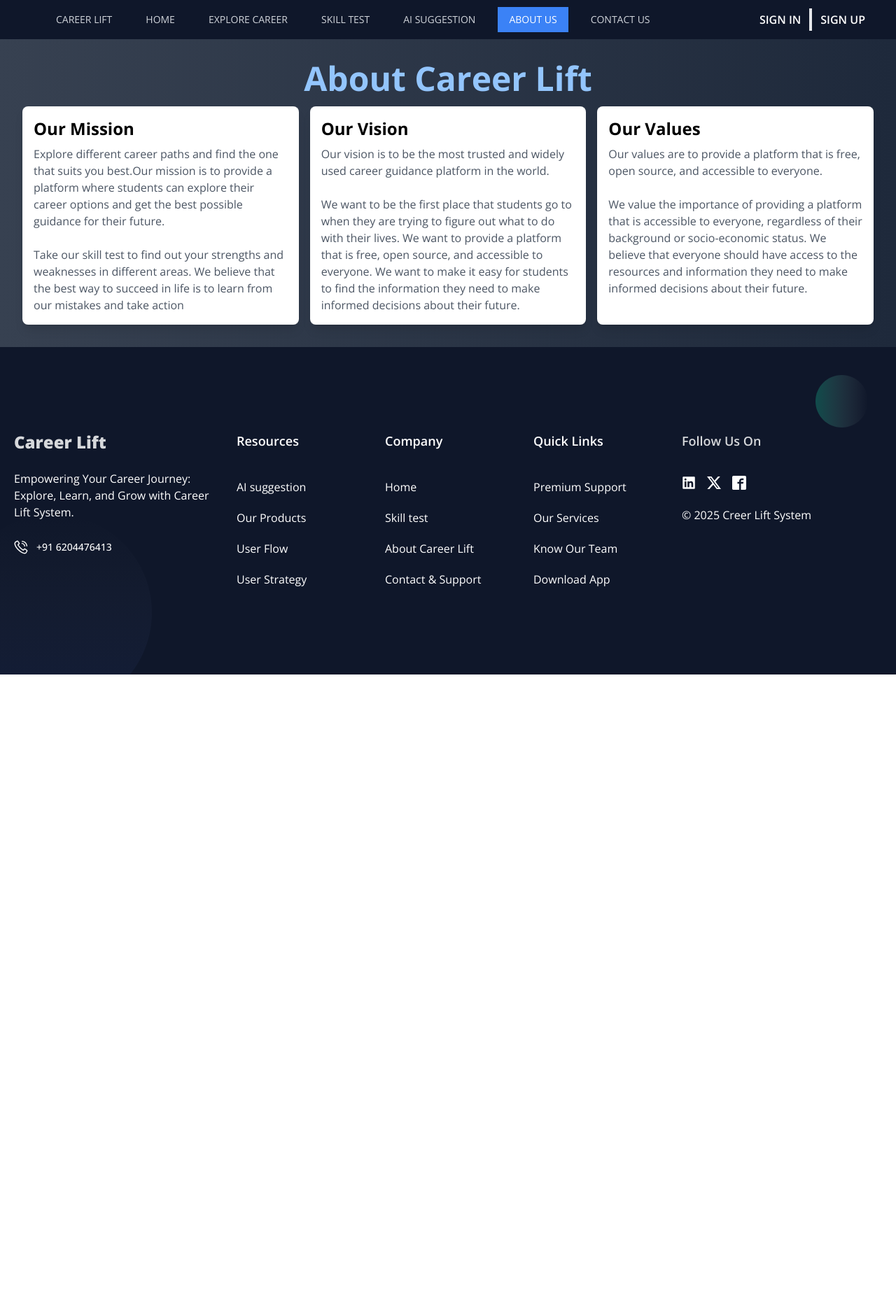
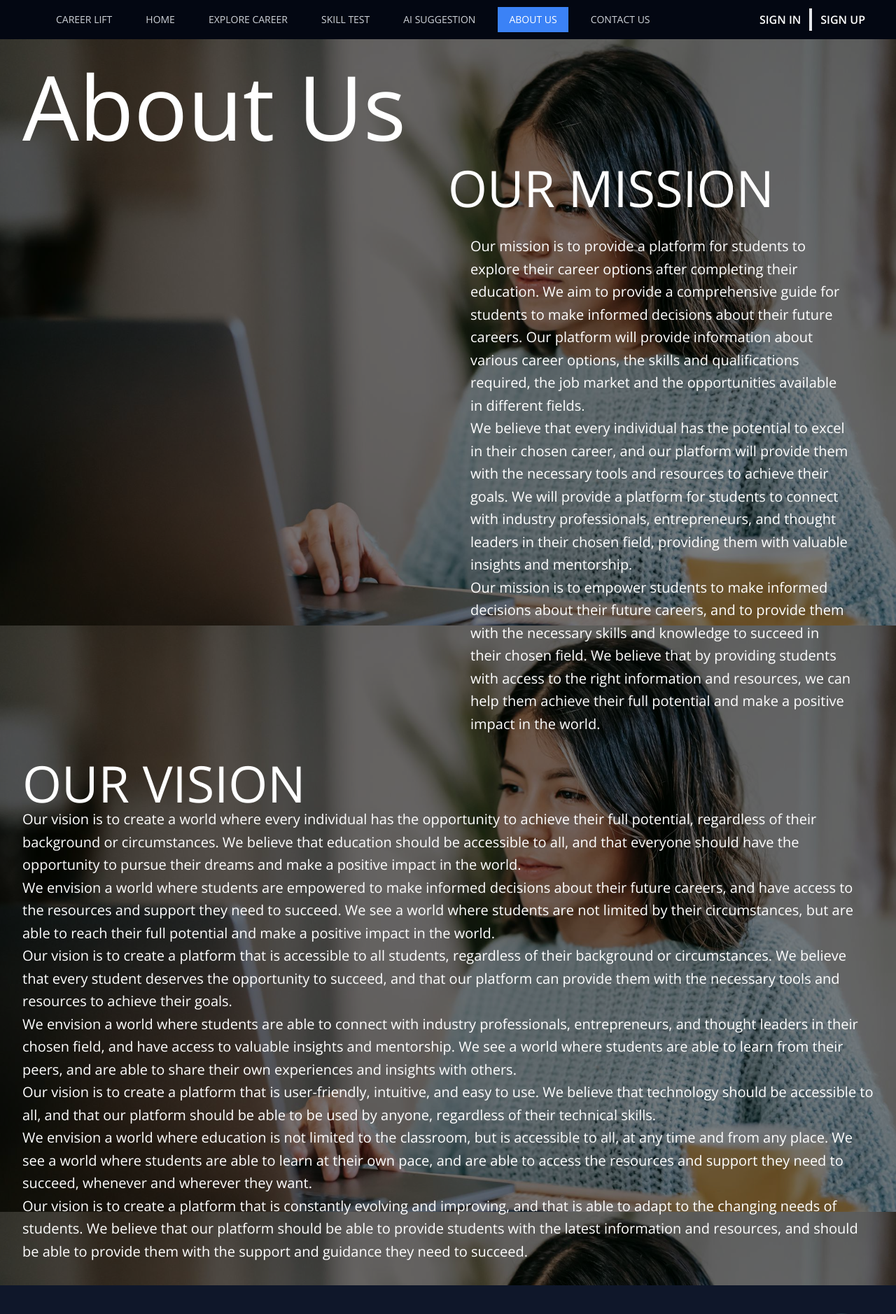
Before and after one commit to shiba-murmu/final-year, a React (Vite) app: page /About in a window 1280 px wide. Shown: the top 1878 px of the page at 70% size. Before the commit the page ends 964 px from the top, so only its background shows below. Built offline with nearby package versions, Linux system fonts and the light colour scheme; a web font is replaced by a local one.

Commit message:
changes about page and some modification in header and one background image is added in the about us page.

```diff
--- a/src/components/Header.jsx
+++ b/src/components/Header.jsx
@@ -89,7 +89,7 @@ function classNames(...classes) {
 function HeaderOptionsParts() {
   return (
     <>
-      <Disclosure as="nav" className="bg-slate-900">
+      <Disclosure as="nav" className="bg-gray-950 ">
         <div className="mx-auto max-w-7xl px-2 sm:px-6 lg:px-8">
           <div className="relative flex h-14 items-center justify-between">
             <div className="absolute inset-y-0 left-0 flex items-center sm:hidden ">
--- a/src/pages/About.jsx
+++ b/src/pages/About.jsx
@@ -1,8 +1,7 @@
 import React from "react";
-
+import "./about.css";
 function Card(props) {
   return (
-
     <>
       <div className="bg-white p-4 rounded-lg shadow-lg">
         <div className="text-2xl font-bold mb-2">{props.heading}</div>
@@ -10,49 +9,109 @@ function Card(props) {
         <p className="text-gray-600 mt-6">{props.text2}</p>
       </div>
     </>
-
   );
 }
 function About() {
   return (
+    <>
+      <div className="back  w-full h-auto  shadow-lg p-8 flex flex-col justify-center">
+        <div className="text-9xl font-thin text-white  mb-4">About Us</div>
 
-    <>
-      <div className="bg-gradient-bg2 h-auto  shadow-lg p-8 flex flex-col items-center justify-center">
-        <div className="text-5xl  font-bold text-blue-300 mb-4">
-          About Career Lift
+        <div className="flex">
+          <div className="w-1/2">{/* Content for the first half */}</div>
+          <div className="w-1/2">
+            <span className="text-7xl text-white font-thin">OUR MISSION</span>
+            <div className="bg-transparent p-8">
+              <p className="text-white text-xl leading-relaxed">
+                Our mission is to provide a platform for students to explore
+                their career options after completing their education. We aim to
+                provide a comprehensive guide for students to make informed
+                decisions about their future careers. Our platform will provide
+                information about various career options, the skills and
+                qualifications required, the job market and the opportunities
+                available in different fields.
+              </p>
+              <p className="text-white text-xl leading-relaxed">
+                We believe that every individual has the potential to excel in
+                their chosen career, and our platform will provide them with the
+                necessary tools and resources to achieve their goals. We will
+                provide a platform for students to connect with industry
+                professionals, entrepreneurs, and thought leaders in their
+                chosen field, providing them with valuable insights and
+                mentorship.
+              </p>
+              <p className="text-white text-xl leading-relaxed">
+                Our mission is to empower students to make informed decisions
+                about their future careers, and to provide them with the
+                necessary skills and knowledge to succeed in their chosen field.
+                We believe that by providing students with access to the right
+                information and resources, we can help them achieve their full
+                potential and make a positive impact in the world.
+              </p>
+            </div>
+          </div>
         </div>
-        <div className="grid grid-cols-1 md:grid-cols-3 gap-4">
-          <Card
-            heading="Our Mission "
-            className="md:col-start-1 md:row-start-1"
-            text="Explore different career paths and find the one that suits you best.Our mission is to provide a platform where students can explore their career options and get the best possible guidance for their future."
-            text2="Take our skill test to find out your strengths and weaknesses in different areas. We believe that the best way to succeed in life is to learn from our mistakes and take action"
-          />
-          <Card
-            heading="Our Vision"
-            className="md:col-start-3 md:row-start-1"
-            text="Our vision is to be the most trusted and widely used career guidance platform in the world."
-            text2=" We want to be the first place that students go to when they are
-              trying to figure out what to do with their lives. We want to
-              provide a platform that is free, open source, and accessible to
-              everyone. We want to make it easy for students to find the
-              information they need to make informed decisions about their
-              future."
-          />
-          < Card
-            heading="Our Values"
-            className="md:col-start-1 md:row-start-2"
-            text="Our values are to provide a platform that is free, open source, and accessible to everyone."
-            text2=" We value the importance of providing a platform that is
-              accessible to everyone, regardless of their background or
-              socio-economic status. We believe that everyone should have
-              access to the resources and information they need to make
-              informed decisions about their future."
-          />
+
+        <div>
+          <div>
+            <span className="text-7xl text-white font-thin">OUR VISION</span>
+            <div>
+              <p className="text-white text-xl leading-relaxed">
+                Our vision is to create a world where every individual has the
+                opportunity to achieve their full potential, regardless of their
+                background or circumstances. We believe that education should be
+                accessible to all, and that everyone should have the opportunity
+                to pursue their dreams and make a positive impact in the world.
+              </p>
+              <p className="text-white text-xl leading-relaxed">
+                We envision a world where students are empowered to make
+                informed decisions about their future careers, and have access
+                to the resources and support they need to succeed. We see a
+                world where students are not limited by their circumstances, but
+                are able to reach their full potential and make a positive
+                impact in the world.
+              </p>
+              <p className="text-white text-xl leading-relaxed">
+                Our vision is to create a platform that is accessible to all
+                students, regardless of their background or circumstances. We
+                believe that every student deserves the opportunity to succeed,
+                and that our platform can provide them with the necessary tools
+                and resources to achieve their goals.
+              </p>
+              <p className="text-white text-xl leading-relaxed">
+                We envision a world where students are able to connect with
+                industry professionals, entrepreneurs, and thought leaders in
+                their chosen field, and have access to valuable insights and
+                mentorship. We see a world where students are able to learn from
+                their peers, and are able to share their own experiences and
+                insights with others.
+              </p>
+              <p className="text-white text-xl leading-relaxed">
+                Our vision is to create a platform that is user-friendly,
+                intuitive, and easy to use. We believe that technology should be
+                accessible to all, and that our platform should be able to be
+                used by anyone, regardless of their technical skills.
+              </p>
+              <p className="text-white text-xl leading-relaxed">
+                We envision a world where education is not limited to the
+                classroom, but is accessible to all, at any time and from any
+                place. We see a world where students are able to learn at their
+                own pace, and are able to access the resources and support they
+                need to succeed, whenever and wherever they want.
+              </p>
+              <p className="text-white text-xl leading-relaxed">
+                Our vision is to create a platform that is constantly evolving
+                and improving, and that is able to adapt to the changing needs
+                of students. We believe that our platform should be able to
+                provide students with the latest information and resources, and
+                should be able to provide them with the support and guidance
+                they need to succeed.
+              </p>
+            </div>
+          </div>
         </div>
       </div>
     </>
-
   );
 }
 
--- /dev/null
+++ b/src/pages/about.css
@@ -0,0 +1,8 @@
+.back {
+    background: linear-gradient(rgba(0, 0, 0, 0.5), rgba(0, 0, 0, 0.5)), url('/images/about.jpg') no-repeat center center/cover;
+    background-attachment: fixed;
+    background-position: center;
+    background-repeat: no-repeat;
+    background-size: cover;
+    object-fit: cover;
+}
```
Also changed, not shown: public/images/about.jpg (added).
